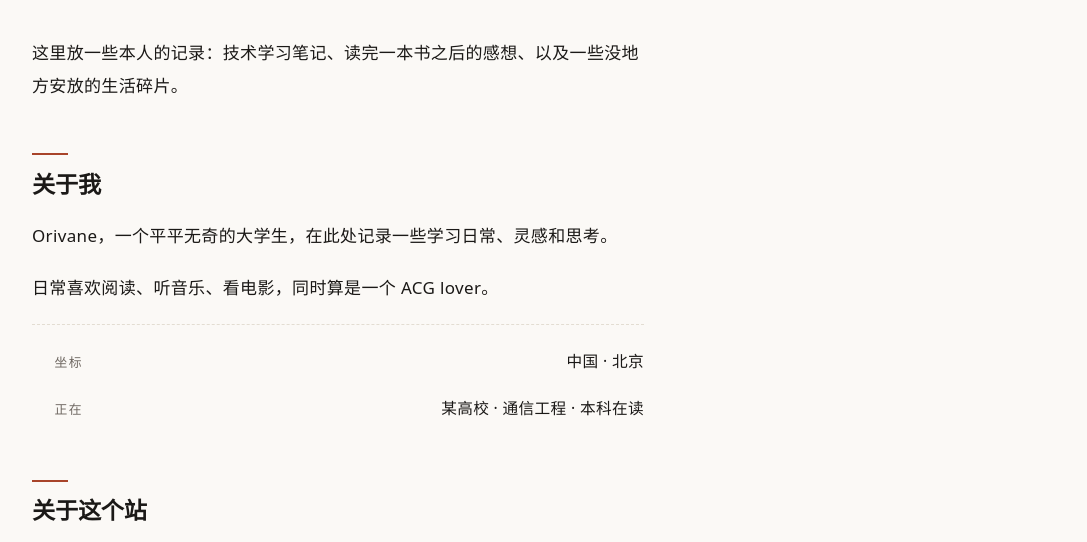
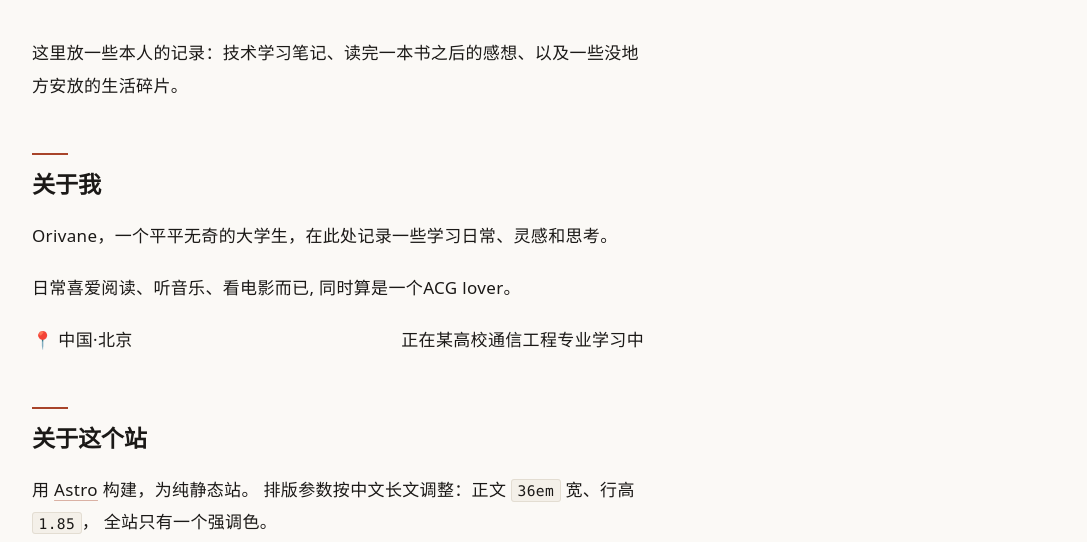
Before and after one commit to LTH-XZH/orivane-blog, an Astro site: page /about in a window 1280 px wide. Shown: the part 258-800 px from the top of the page, without its empty margins (96-1183 px from the left). Built offline with nearby package versions, Linux system fonts and the light colour scheme; Astro itself is replaced by a stand-in of ours; a small style sheet from the web is missing.

Commit message:
style(about): 坐标行左右分开

```diff
--- a/src/pages/about.astro
+++ b/src/pages/about.astro
@@ -18,33 +18,27 @@ import { CONTACT_EMAIL, GITHUB_HANDLE, GITHUB_URL } from "../consts";
 
 			<h2>关于我</h2>
 			<p>Orivane，一个平平无奇的大学生，在此处记录一些学习日常、灵感和思考。</p>
-			<p>日常喜欢阅读、听音乐、看电影，同时算是一个 ACG lover。</p>
-
-			<ul class="fact-list">
-				<li>
-					<span class="fact-key">坐标</span>
-					<span class="fact-value">中国 · 北京</span>
-				</li>
-				<li>
-					<span class="fact-key">正在</span>
-					<span class="fact-value">某高校 · 通信工程 · 本科在读</span>
-				</li>
-			</ul>
-
+			<p>日常喜爱阅读、听音乐、看电影而已, 同时算是一个ACG lover。</p>
+			<p class="fact-line">
+				<span>📍 中国·北京</span>
+				<span>正在某高校通信工程专业学习中</span>
+			</p>
 			<h2>关于这个站</h2>
 			<p>
-				用 <a href="https://astro.build/">Astro</a> 构建，纯静态站，没有后端和数据库。
-				排版按中文长文调过：正文 <code>36em</code> 宽、行高 <code>1.9</code>，全站只有一个强调色。
+				用 <a href="https://astro.build/">Astro</a> 构建，为纯静态站。{" "}
+				排版参数按中文长文调整：正文 <code>36em</code> 宽、行高{" "}
+				<code>1.85</code>， 全站只有一个强调色。
 			</p>
 
 			<h2>联系我</h2>
 			<p>
 				邮件：<a href={`mailto:${CONTACT_EMAIL}`}>{CONTACT_EMAIL}</a>
-				<br />
-				GitHub：<a href={GITHUB_URL} target="_blank" rel="noreferrer">@{GITHUB_HANDLE}</a>
+				　·　 GitHub：
+				<a href={GITHUB_URL} target="_blank" rel="noreferrer">
+					@{GITHUB_HANDLE}
+				</a>
 			</p>
 		</div>
-
 		<p class="post-signature">
 			<Signature size="sm" />
 		</p>
--- a/src/styles/global.css
+++ b/src/styles/global.css
@@ -1255,35 +1255,33 @@ html[data-theme="dark"] .prose pre.astro-code span {
 	letter-spacing: 0.1em;
 }
 
-/* 关于页「坐标 / 正在」这类信息行：标签靠左、内容靠右，中间留白 */
-.fact-list {
-	display: grid;
-	gap: 0.5rem;
-	margin: 1.7rem 0 0;
-	padding: 1.1rem 0 0;
-	list-style: none;
-	border-top: 1px dashed var(--line);
-}
-
-.fact-list li {
+/* 关于页那一行「坐标 / 正在」：左右分开，内容右端对齐正文右边界 */
+.fact-line {
 	display: flex;
 	align-items: baseline;
 	justify-content: space-between;
 	gap: 1.5rem;
 }
 
-.fact-key {
-	flex: none;
-	font-family: var(--font-ui);
-	font-size: 0.8rem;
-	letter-spacing: 0.12em;
-	color: var(--muted);
+.fact-line span:last-child {
+	text-align: right;
 }
 
-.fact-value {
-	font-size: 0.98rem;
-	line-height: 1.7;
-	text-align: right;
+@media (max-width: 520px) {
+	/* 窄屏放不下就换行，别挤成两截 */
+	.fact-line {
+		display: block;
+	}
+
+	.fact-line span {
+		display: block;
+	}
+
+	.fact-line span:last-child {
+		text-align: left;
+		margin-top: 0.2rem;
+		color: var(--muted);
+	}
 }
 
 /* 10 响应式 / 动效 ------------------------------------------------------- */
```
